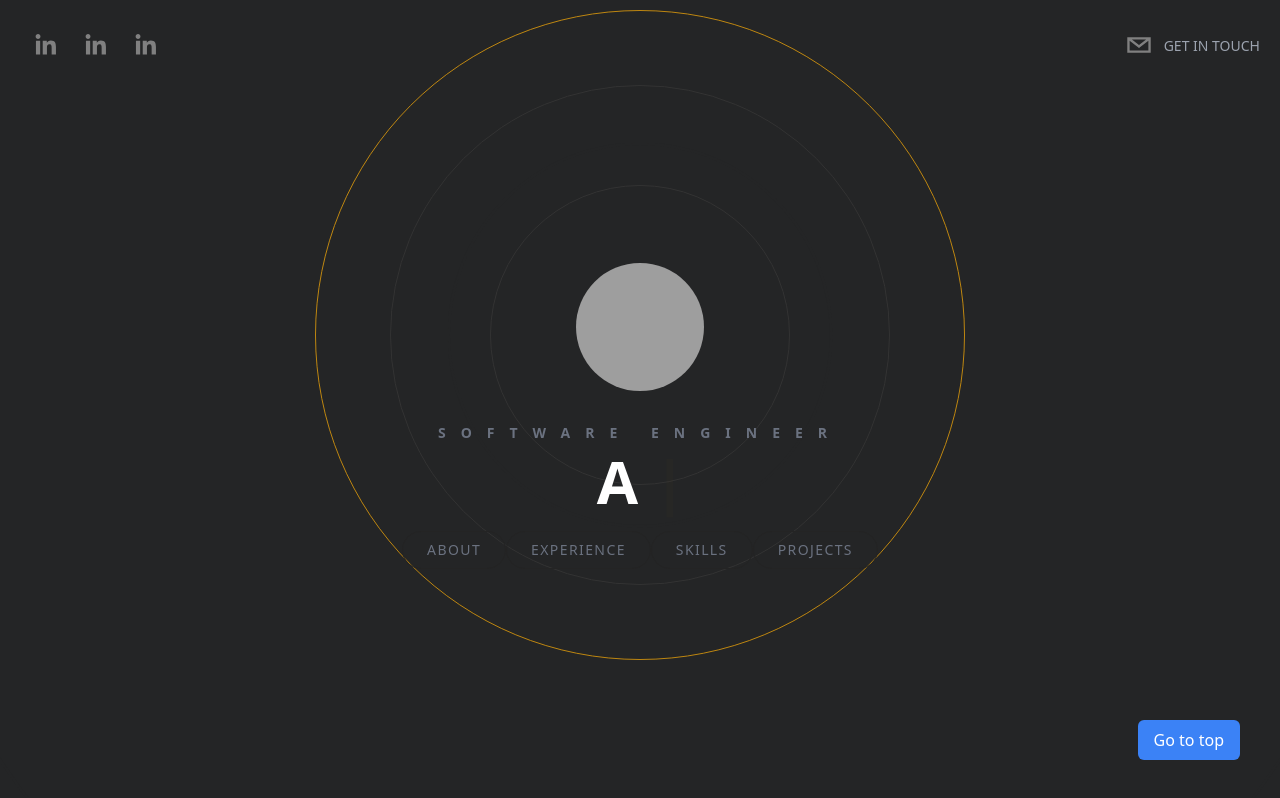
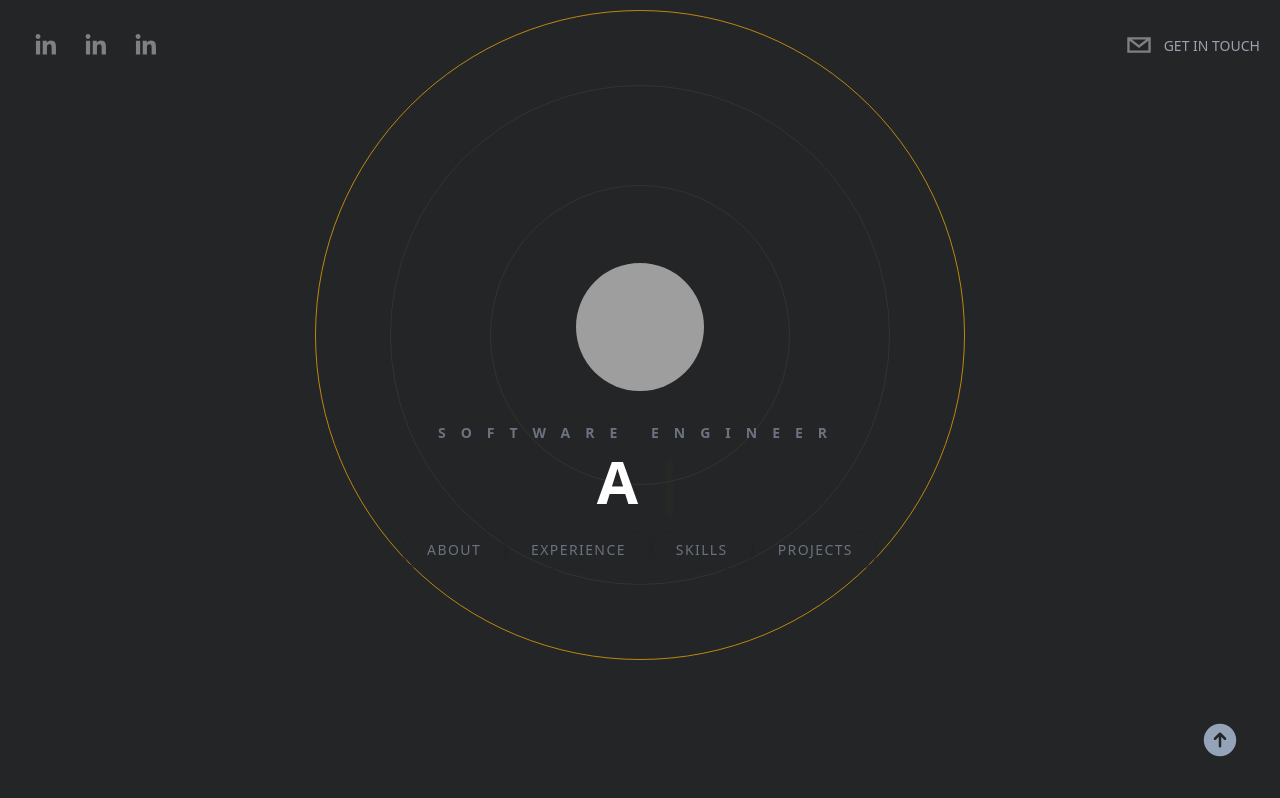
Before and after one commit to mohammed-rm/portfolio, a Next.js app: page / in a window 1280 px wide. Built offline with nearby package versions, Linux system fonts and the light colour scheme; grey boxes are pictures that could not be loaded.

Commit message:
go top page icon

```diff
--- a/pages/index.tsx
+++ b/pages/index.tsx
@@ -5,9 +5,10 @@ import Hero from "../components/Hero";
 import About from "../components/About";
 import WorkExperience from "../components/WorkExperience";
 import Skills from "../components/Skills";
-import GoUPButton from "../components/GoUPButton";
 import Projects from "../components/Projects";
 import Contact from "../components/Contact";
+import Link from "next/link";
+import {ArrowUpCircleIcon} from "@heroicons/react/24/solid";
 
 const Home: NextPage = () => {
     return (
@@ -19,8 +20,6 @@ const Home: NextPage = () => {
             </Head>
 
             <Header/>
-
-            <GoUPButton/>
 
             <section id="hero" className="snap-start">
                 <Hero/>
@@ -45,6 +44,13 @@ const Home: NextPage = () => {
             <section id="contact" className="snap-start">
                 <Contact/>
             </section>
+
+            <Link href={"#hero"}>
+                <footer className="fixed bottom-10 right-10 z-20">
+                    <ArrowUpCircleIcon className="h-10 w-10 text-slate-400 hover:text-[#F7AB0A] cursor-pointer"/>
+                </footer>
+            </Link>
+
         </div>
     );
 };
```
